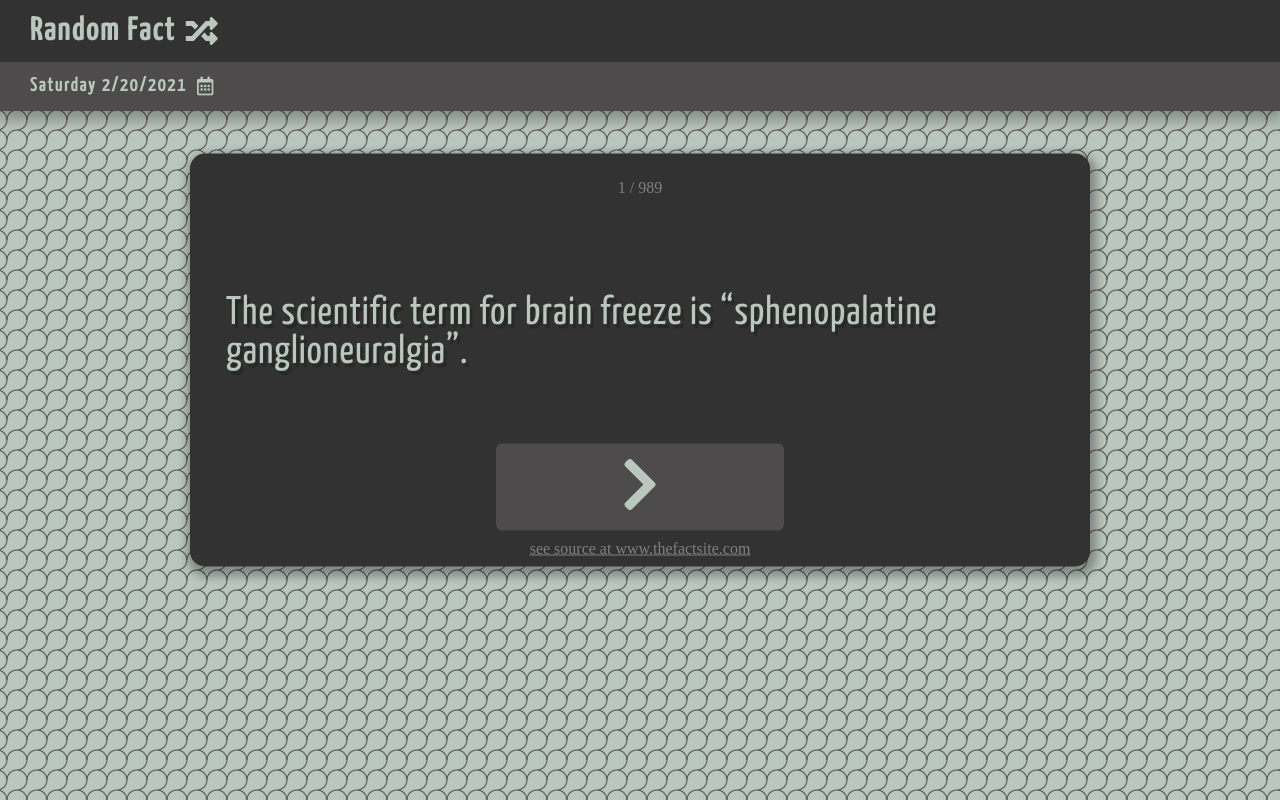
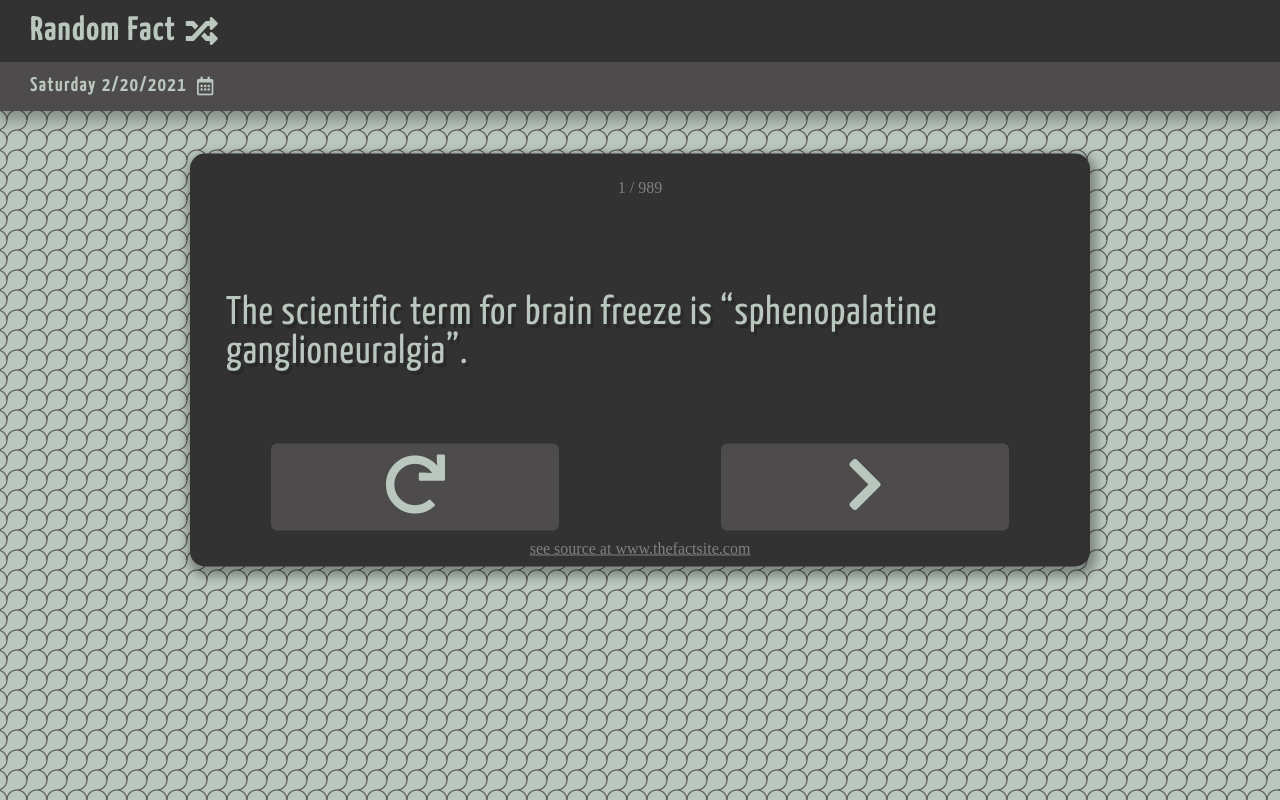
Before and after one commit to CeasarCyrillus/RandomFact, a React (Create React App) app: page /#1 in a window 1280 px wide. Built offline with nearby package versions, Linux system fonts and the light colour scheme.

Commit message:
Add randomize button

```diff
--- a/src/Button.tsx
+++ b/src/ArrowButton.tsx
@@ -6,7 +6,7 @@ interface Props {
   onClick: () => void;
 }
 
-export const Button = (props: Props) =>
+export const ArrowButton = (props: Props) =>
   (
     <span className={"post-button"} onClick={() => {
       props.onClick()
--- a/src/FactCard.tsx
+++ b/src/FactCard.tsx
@@ -1,8 +1,9 @@
 import React, {useEffect, useState} from "react";
 import './Post.css';
-import {Button} from "./Button";
+import {ArrowButton} from "./ArrowButton";
 import factsJson from "./facts.json";
 
+const random = (min: number, max: number) => Math.floor(Math.random() * (max - min + 1) + min);
 export const FactCard = () => {
   const getFactIndexFromUrl = () => {
     if (window.location.hash.length <= 0) {
@@ -40,13 +41,20 @@ export const FactCard = () => {
 
     <div className={"post-buttons-wrapper"}>
       {factIndex > 0 ?
-        <Button direction={"left"} onClick={() => {
+        <ArrowButton direction={"left"} onClick={() => {
           setFactIndex(factIndex - 1);
         }}/>
         : <></>
       }
+
+      <span className={"post-button"} onClick={() => {
+        setFactIndex(random(0, factsJson.numberOfFacts-1));
+      }}>
+        <i className="fas fa-redo" />
+      </span>
+
       {factIndex < (factsJson.numberOfFacts - 1) ?
-        <Button direction={"right"} onClick={() => {
+        <ArrowButton direction={"right"} onClick={() => {
           setFactIndex(factIndex + 1);
         }}/>
         : <></>
```
